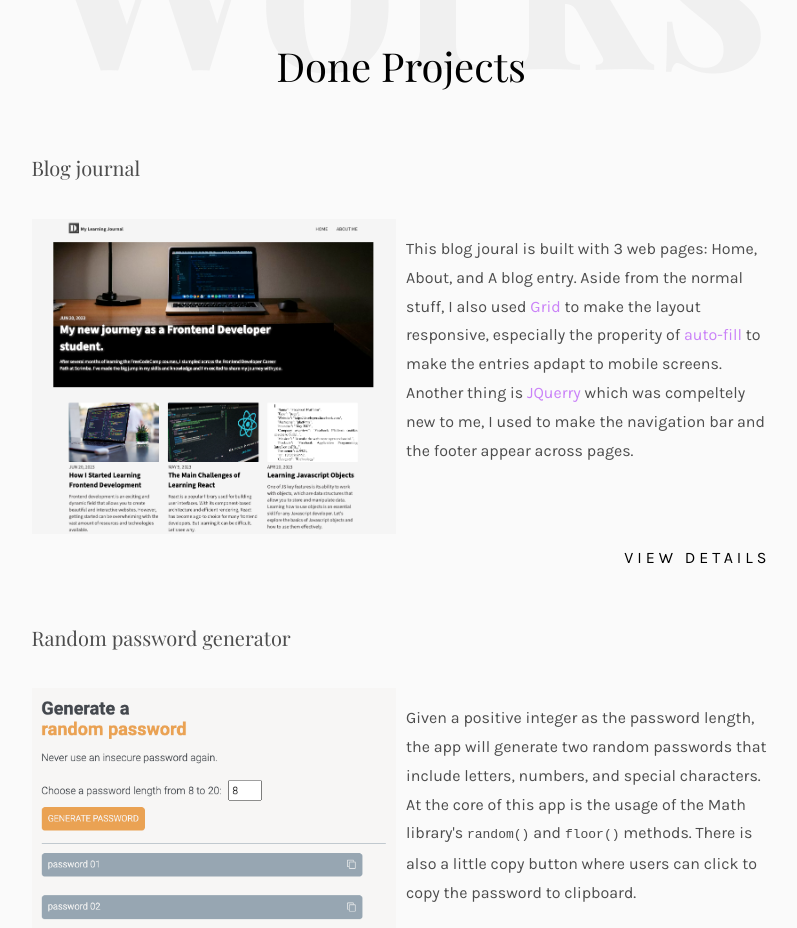
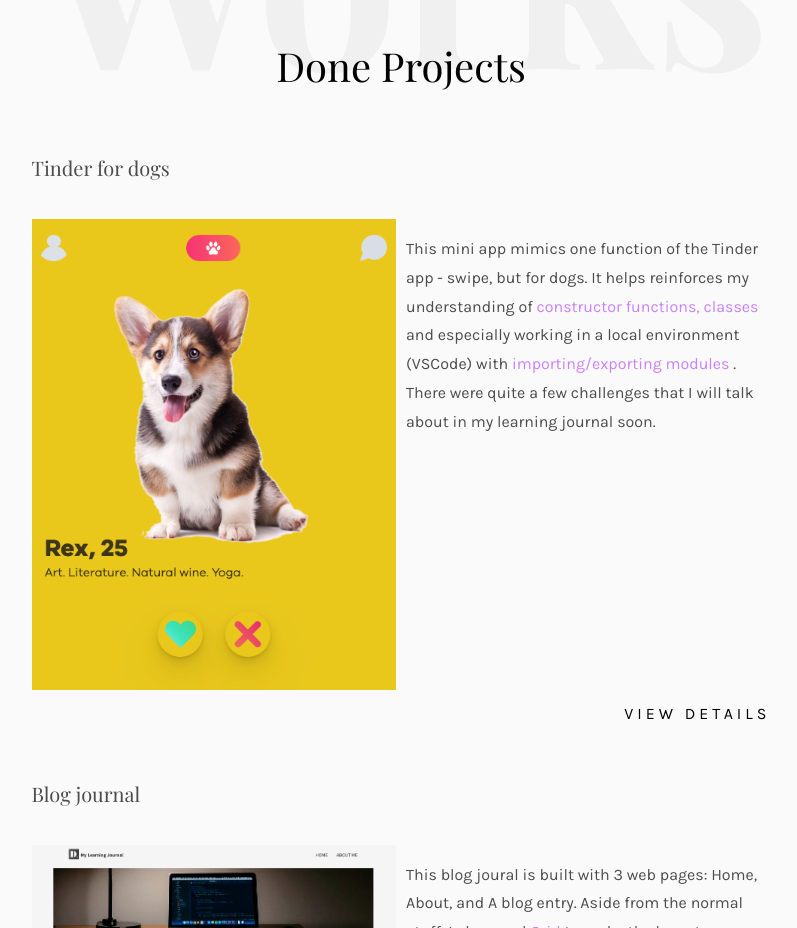
Before and after one commit to Benkaz3/personal-portfolio, a plain HTML site: page index.html in a window 1280 px wide. Shown: the part 1480-2408 px from the top of the page, without its empty margins (239-1036 px from the left). Drawn offline with nearby package versions, Linux system fonts and the light colour scheme.

Commit message:
Add 'tindog' project to 'works'

```diff
--- a/index.html
+++ b/index.html
@@ -93,6 +93,29 @@
     <section id="works">
         <p class="works-heading grey-large-text">Works</p>
         <h2 class="my-projects">Done Projects</h2>
+        <div class="card">
+            <h4 class="project-name">Tinder for dogs</h4>
+            <a
+                href="https://papaya-froyo-44b739.netlify.app/"
+                target="_blank">
+                <img class="project-image"
+                src="images/tindog.png"
+                alt="screenshot of a puppy on yellow background">
+            </a>
+            <p
+                class="project-description paragraph-text">
+                This mini app mimics one function of the Tinder app - swipe, but for dogs.
+                It helps reinforces my understanding of <span class="highlight-text"> constructor functions, classes</span>
+                and especially working in a local environment (VSCode) with<span class="highlight-text"> importing/exporting modules </span>.
+                There were quite a few challenges that I will talk about in my learning journal soon.
+            </p>
+            <a
+                class="project-link"
+                href="https://papaya-froyo-44b739.netlify.app/"
+                target="_blank">
+                view details
+            </a>
+        </div>
         <div class="card">
             <h4 class="project-name">Blog journal</h4>
             <a
```
Also changed, not shown: images/tindog.png (added).
